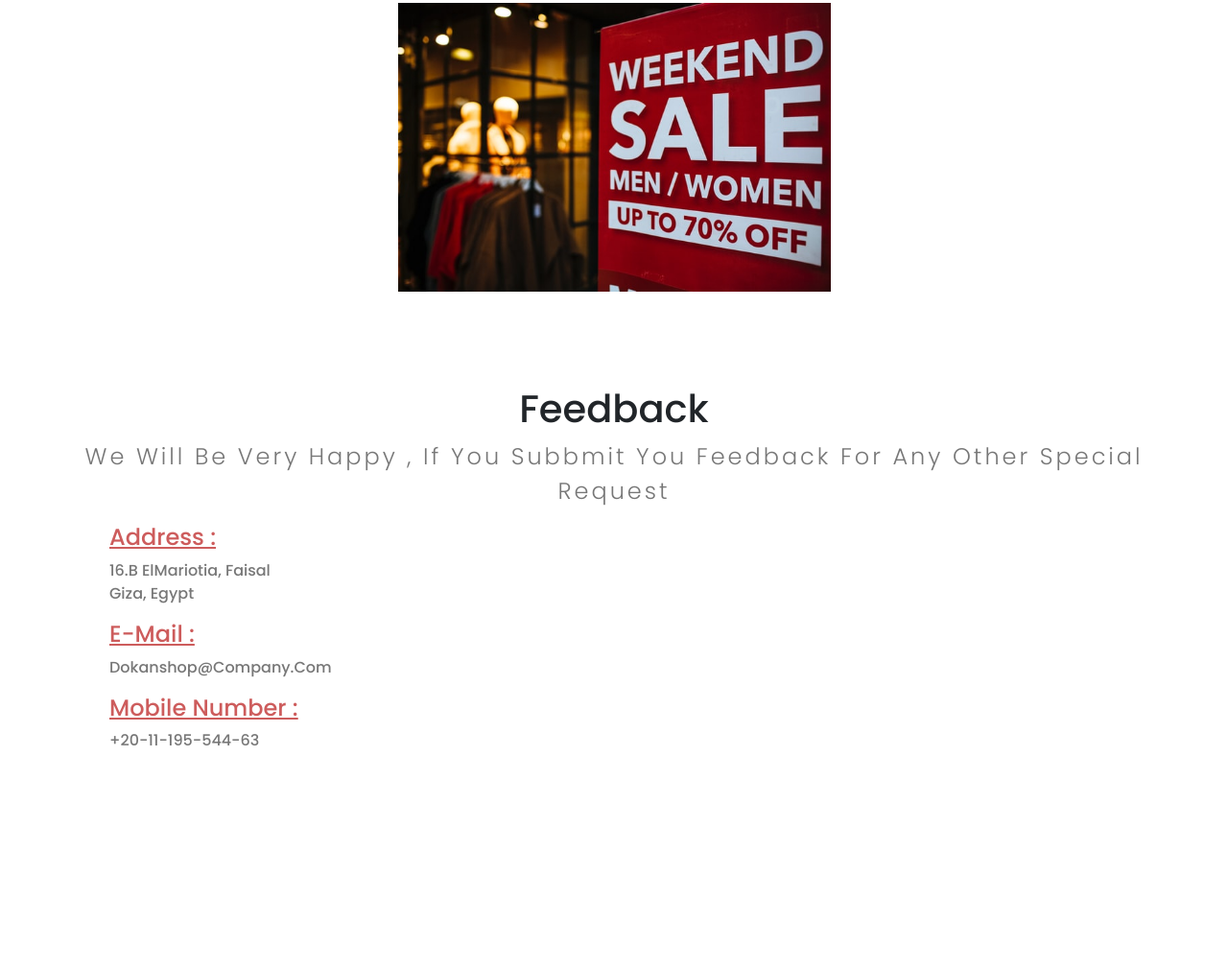
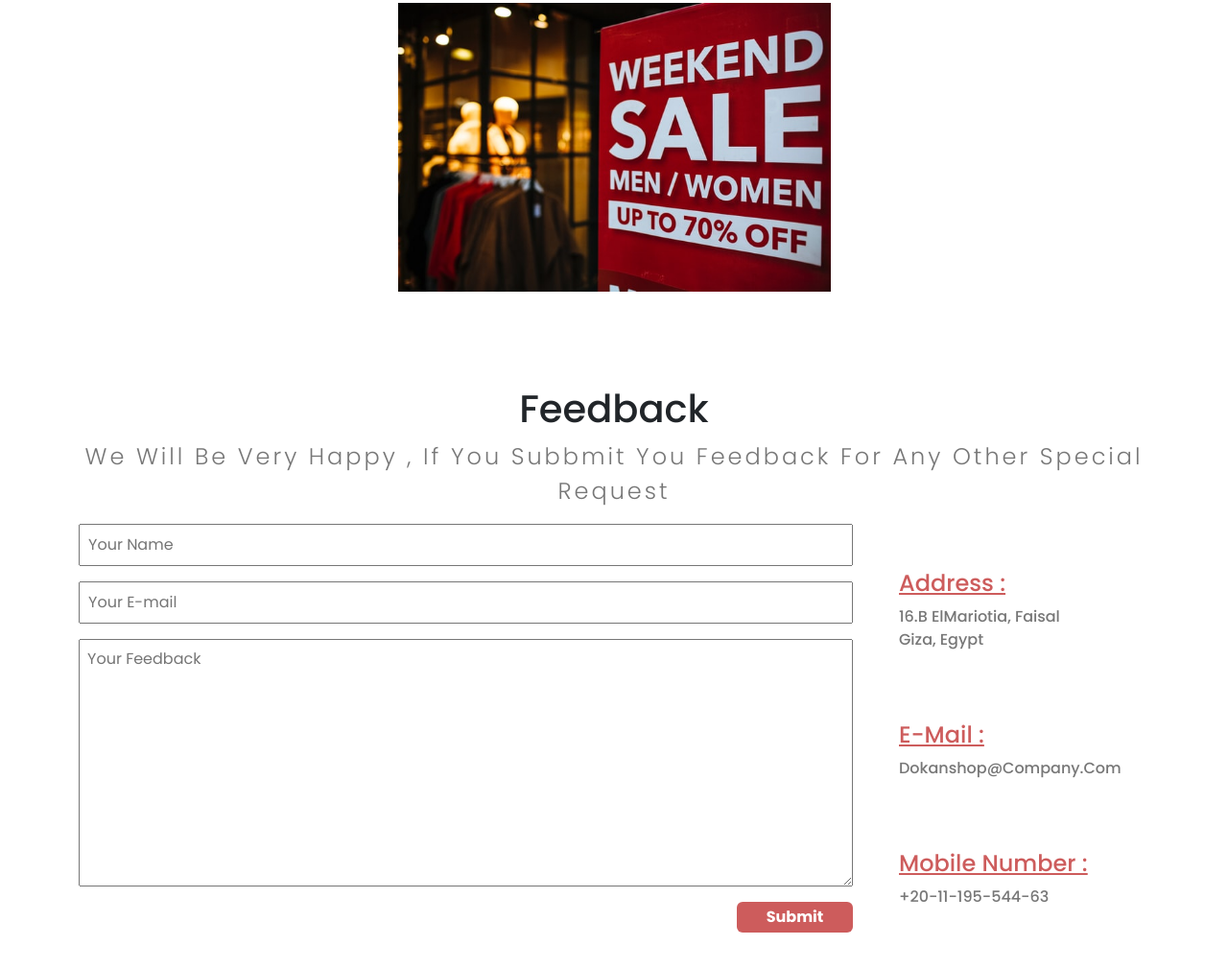
Before and after one commit to mohamedkhaledmk/Dokan-Shop-Using-Bootstrap-5, a plain HTML site: page index.html in a window 1280 px wide. Shown: the part 3342-4352 px from the top of the page at 96% size. Before the commit the page ends 4240 px from the top, so only its background shows below. Drawn offline with Linux system fonts and the light colour scheme.

Commit message:
modified feedback form

```diff
--- a/index.html
+++ b/index.html
@@ -303,9 +303,24 @@
             Special Request
           </p>
         </div>
-        <div class="flex feedback">
-          <div class="feedback-text"></div>
-          <div class="contacts col-lg-3 col-md-6 col-xs-12">
+        <div class="container">
+          <div class="feedback d-flex">
+            <div class="feedback-text row gap-3">
+              <input type="text" placeholder="Your Name" class="name" />
+              <input type="mail" placeholder="Your E-mail" class="mail" />
+              <textarea
+                name="textarea"
+                cols="30"
+                rows="10"
+                id=""
+                placeholder="Your Feedback"
+                class="feedback-textarea"
+              ></textarea>
+              <button class="btn btn-primary ms-auto">Submit</button>
+            </div>
+            <div
+              class="contacts row col-lg-3 col-md-6 col-xs-12 ms-5 gap-5 mt-5"
+            >
               <ul>
                 <li>
                   <h4>Address :</h4>
@@ -328,8 +343,12 @@
             </div>
           </div>
         </div>
+      </div>
     </section>
     <!-- Feedback End -->
+    <!-- Footer -->
+
+    <!-- Footer End -->
     <script src="js/bootstrap.bundle.js"></script>
   </body>
 </html>
--- a/styles.css
+++ b/styles.css
@@ -99,4 +99,15 @@
   color: #777;
   text-transform: capitalize;
   font-weight: 500;
+  margin: auto;
 }
+.name,
+.mail,
+.feedback-textarea {
+  color: indianred;
+  padding: 1%;
+}
+.feedback .btn {
+  width: 15%;
+  font-weight: bold;
+}
```
Lines whose indentation alone changed are shown as unchanged.
